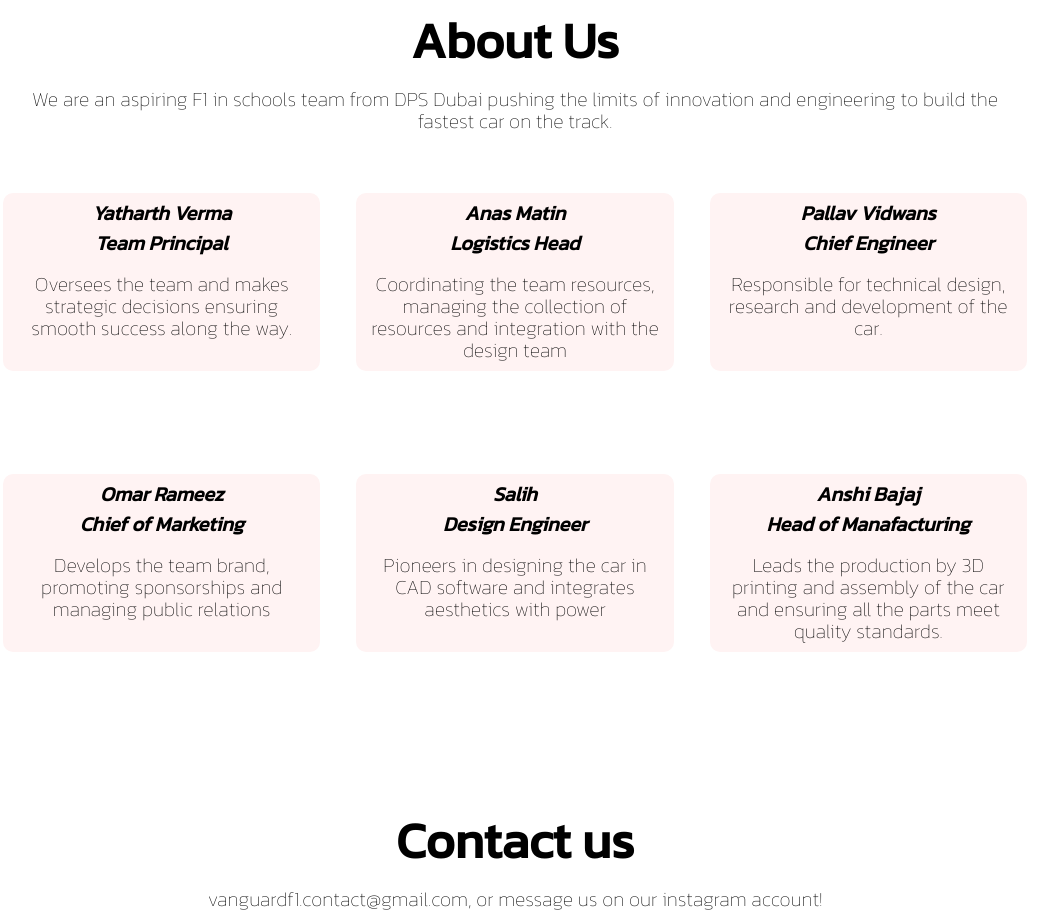
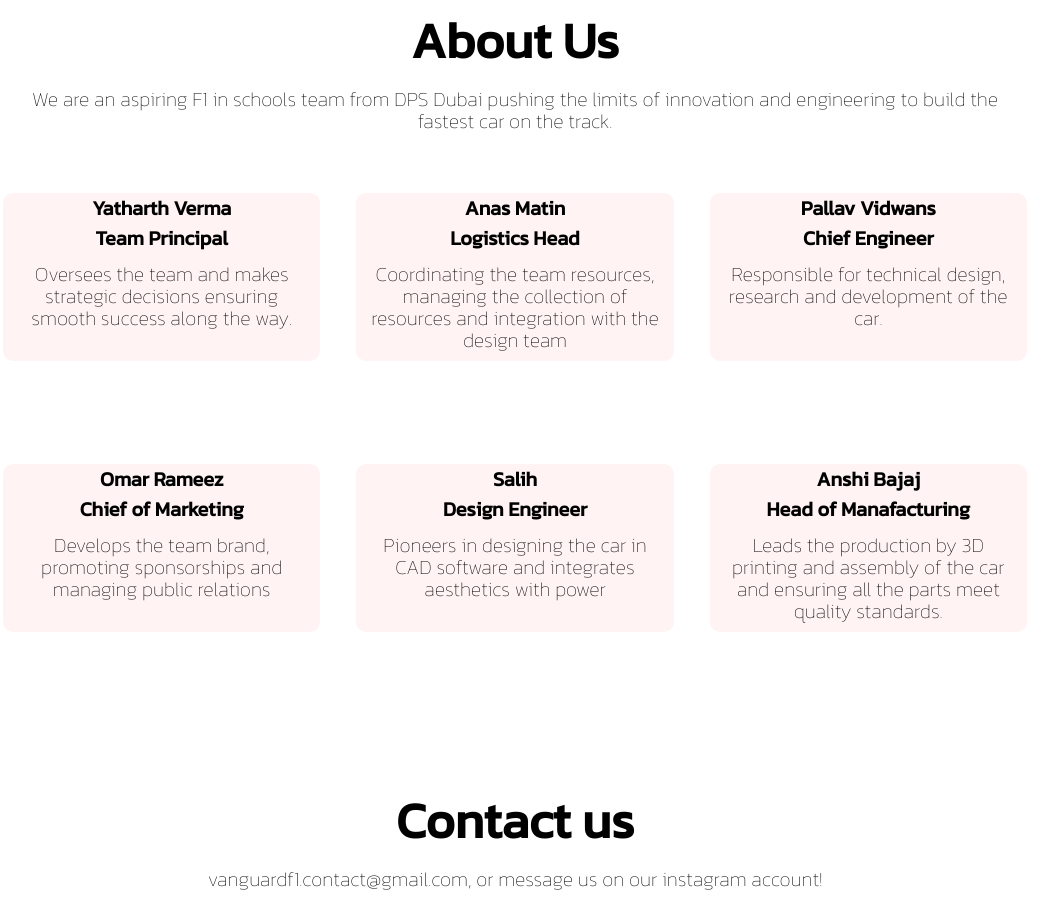
Before and after one commit to mmonkeyy/vanguardf1, a plain HTML site: page index.html in a window 1280 px wide. Shown: the part 897-1817 px from the top of the page, without its empty margins (125-1163 px from the left). Drawn offline with Linux system fonts and the light colour scheme.

Commit message:
Update index.html

```diff
--- a/index.html
+++ b/index.html
@@ -38,32 +38,32 @@
         <div class="row">
 
         <div class="course-col">
-        <b><i><a href="people/yathu.html">Yatharth Verma<br>Team Principal</a></i></b>
+        <b><a href="people/yathu.html">Yatharth Verma<br>Team Principal</a></b>
         <p>Oversees the team and makes strategic decisions ensuring smooth success along the way.</p>
         </div>
               <div class="course-col">
 
-                  <b><i><a href="people/anas.html">Anas Matin<br>Logistics Head</a></i></b>
+                  <b><a href="people/anas.html">Anas Matin<br>Logistics Head</a></b>
         <p>Coordinating the team resources, managing the collection of resources and integration with the design team
 </p>
         </div>
               <div class="course-col">
-        <b><i><a href="people/pallav.html">Pallav Vidwans<br>Chief Engineer</a></i></b>
+        <b><a href="people/pallav.html">Pallav Vidwans<br>Chief Engineer</a></b>
         <p>Responsible for technical design, research and development of the car.</p>
         </div>
         </div>
 <div class="row">
               <div class="course-col">
 
-                  <b><i><a href="people/rameez.html">Omar Rameez<br>Chief of Marketing</a></i></b>
+                  <b><a href="people/rameez.html">Omar Rameez<br>Chief of Marketing</a></b>
         <p>Develops the team brand, promoting sponsorships and managing public relations</p>
         </div>
               <div class="course-col">
-        <b><i><a href="people/salu.html">Salih<br>Design Engineer</a></i></b>
+        <b><a href="people/salu.html">Salih<br>Design Engineer</a></b>
         <p>Pioneers in designing the car in CAD software and integrates aesthetics with power</p>
         </div>
               <div class="course-col">
-        <b><i><a href="people/anshi.html">Anshi Bajaj<br>Head of Manafacturing</a></i></b>
+        <b><a href="people/anshi.html">Anshi Bajaj<br>Head of Manafacturing</a></b>
         <p>Leads the production by 3D printing and assembly of the car and ensuring all the parts meet quality standards.</p>
         </div>
 
```
